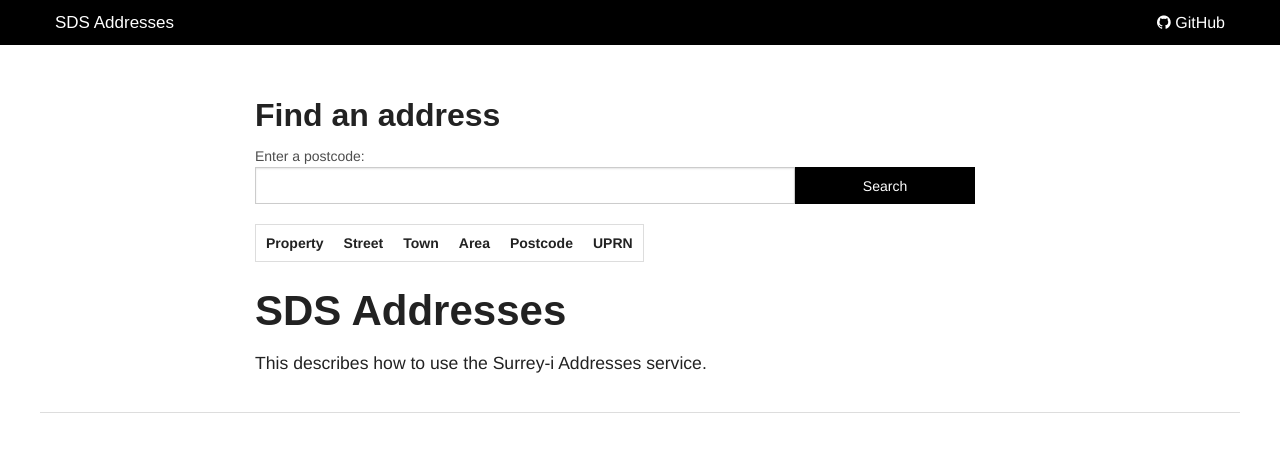
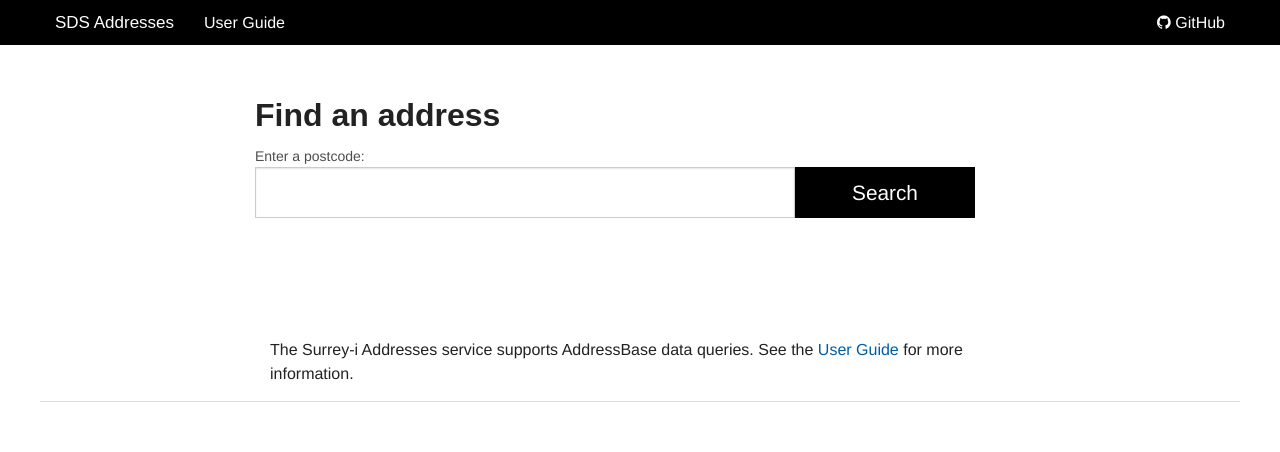
Before and after one commit to folklabs/sds-addresses, a Jekyll site: the page built from index.md, in a window 1280 px wide. Shown: the top 452 px of the page. Built offline with Jekyll 4.4.1, drawn with Linux system fonts in a browser that asks for light colours; nearby versions of some CDN libraries; Markdown is read by kramdown in place of the engine named in the settings.

Commit message:
Improve address search form. Code cleanup.

```diff
--- a/_config.yml
+++ b/_config.yml
@@ -8,9 +8,10 @@ twitter :
 github : https://github.com/folklabs/sds-addresses
 author : Paul Mackay
 analytics :
-year : 2015
+year : 2016
 exclude :
   - node_modules
+  - README.md
 
 
 markdown: redcarpet
--- a/_includes/nav.html
+++ b/_includes/nav.html
@@ -0,0 +1,3 @@
+<li>
+  <a href="/user-guide.html">User Guide</a>
+</li>
--- a/index.md
+++ b/index.md
@@ -6,44 +6,55 @@ keywords:
 ---
 
 {% raw %}
-<section ng-app="addressesApp">
+<section ng-app="addressesApp" class="addresses-app">
   <div ng-controller="AddressesController as ctl">
     <h2>Find an address</h2>
-    <label>Enter a postcode:</label>
-    <div class="input-group row">
-      <div class="columns large-9">
-        <div class="row collapse">
-          <div class="columns small-9">
-            <input type="text" name="address_search" ng-model="addresses.search"/>
-          </div>
-          <div class="columns small-3">
-            <button class="button postfix" ng-click="addressSearch(item, $event)">Search</button>
+    <form ng-submit="addressSearch(item, $event)" class="addresses-form">
+      <label>Enter a postcode:</label>
+      <div class="input-group row">
+        <div class="columns large-9">
+          <div class="row collapse">
+            <div class="columns small-9">
+              <input type="text" name="address_search" ng-model="addresses.search"/>
+            </div>
+            <div class="columns small-3">
+              <button class="button postfix" ng-click="addressSearch(item, $event)">Search</button>
+            </div>
           </div>
         </div>
       </div>
+    </form>
+    <div ng-cloak>
+      <div class="columns large-9">
+        <div ng-show="addresses.isShowMessage" data-alert class="alert-box warning round">
+          No addresses could be found.
+          <a href="#" class="close">&times;</a>
+        </div>
+      </div>
+      <table ng-show="addresses.data.length > 0">
+        <tr>
+          <th>Property</th>
+          <th>Street</th>
+          <th>Town</th>
+          <th>Area</th>
+          <th>Postcode</th>
+          <th>UPRN</th>
+        </tr>
+        <tr ng-repeat="address in addresses.data">
+          <td>{{ address.property }}</td>
+          <td>{{ address.street }}</td>
+          <td>{{ address.town }}</td>
+          <td>{{ address.area }}</td>
+          <td>{{ address.postcode }}</td>
+          <td>{{ address.uprn }}</td>
+        </tr>
+      </table>
     </div>
-    <table>
-      <tr>
-        <th>Property</th>
-        <th>Street</th>
-        <th>Town</th>
-        <th>Area</th>
-        <th>Postcode</th>
-        <th>UPRN</th>
-      </tr>
-      <tr ng-repeat="address in addresses.data">
-        <td>{{ address.property }}</td>
-        <td>{{ address.street }}</td>
-        <td>{{ address.town }}</td>
-        <td>{{ address.area }}</td>
-        <td>{{ address.postcode }}</td>
-        <td>{{ address.uprn }}</td>
-      </tr>
-    </table>
   </div>
 </section>
 {% endraw %}
 
-# SDS Addresses
 
-This describes how to use the Surrey-i Addresses service.
+<div class="columns large-9">
+The Surrey-i Addresses service supports AddressBase data queries. See the <a href="/user-guide.html">User Guide</a> for more information.
+</div>
--- a/js/addresses.js
+++ b/js/addresses.js
@@ -14,42 +14,25 @@
 
   addressesApp.controller("AddressesController", [
     '$scope', '$http', function($scope, $http) {
-      var ctl = this;
-      // ctl.addresses = {};
-      // ctl.addresses.data = ['foo', 'bar'];
-      // $scope.testData = ['baz'];
       $scope.addresses = {};
       $scope.addresses.data = [];
-      $scope.addresses.message = '';
-      // $scope.data = [];
-      console.log($scope.testData);
+      $scope.addresses.isShowMessage = false;
 
       $scope.addressSearch = function(item, $event) {
         var responsePromise;
-        console.log($scope.addresses.search);
-        console.log($event);
-
         var config = {
-          // method: 'POST',
-          // url: 'http://example.com',
           headers: {
            'Authorization': 'Bearer ' + AUTH_TOKEN
           },
-          // data: { test: 'test' }
         }
 
         responsePromise = $http.get(QUERY_URL + $scope.addresses.search, config);
         responsePromise.then(function(response) {
-          console.log(response);
-          console.log(response.data[0]);
           $scope.addresses.data = response.data;
-          console.log($scope.addresses.data);
-          // scope.$apply();
+          $scope.addresses.isShowMessage = (response.data.length == 0);
         }, function(response) {
-          return $scope.addresses.message = "No addresses found.";
+          return $scope.addresses.message = "Error in searching for address data.";
         });
-
-        // scope.$apply();
       };
     }
   ]);
```
Also changed, not shown: scss/_custom.scss (+11 -62 lines), user-guide.md (added, +8 -0 lines), css/style.css, favicon.ico (added).
